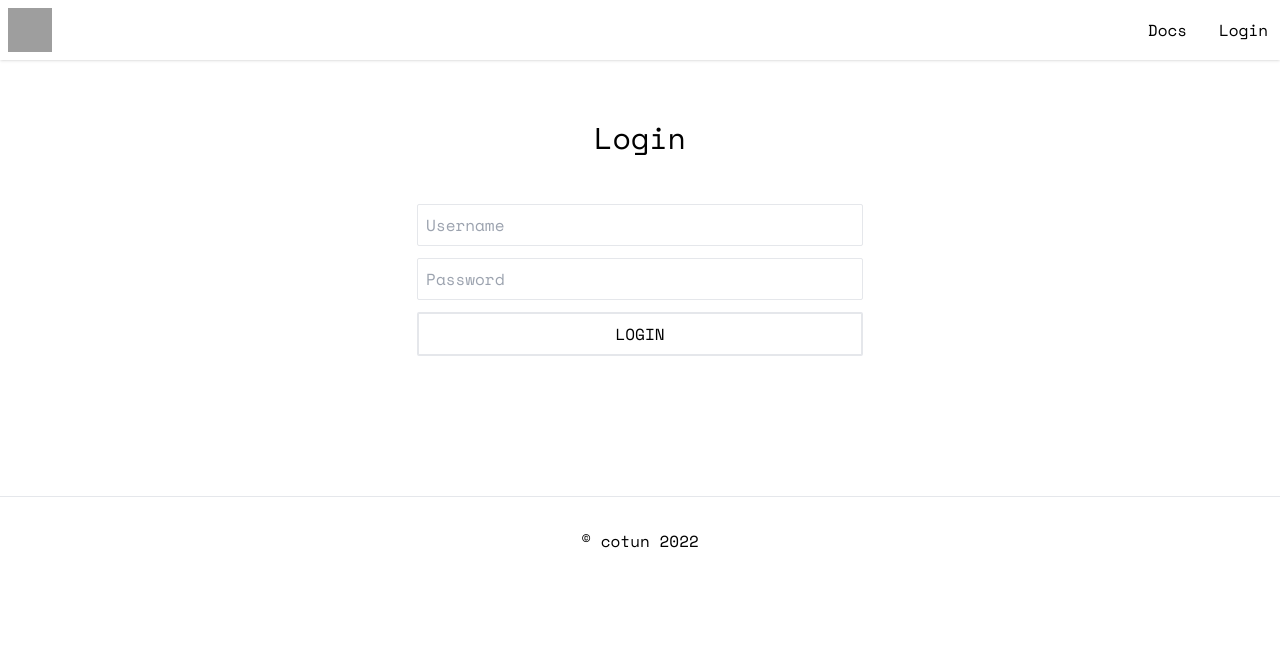
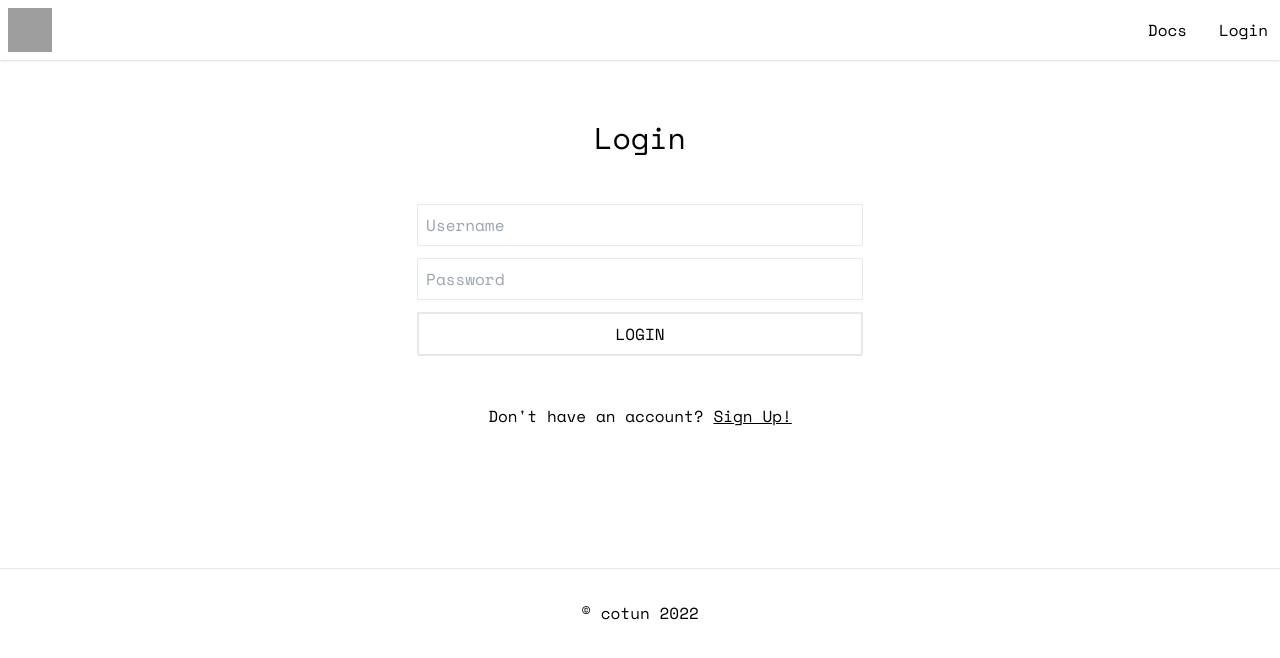
Before and after one commit to qxb3/cotun, a SvelteKit app in the folder packages/website/: page /login in a window 1280 px wide. Shown: the top 658 px of the page. Built offline with nearby package versions, Linux system fonts and the light colour scheme; grey boxes are pictures that could not be loaded.

Commit message:
[website] feat(login): added a link to register

```diff
--- a/packages/website/src/routes/login/+page.svelte
+++ b/packages/website/src/routes/login/+page.svelte
@@ -17,4 +17,11 @@
       <button class="button mt-3 w-full" type="submit">Login</button>
     </div>
   </form>
+
+  <div class="text-center mt-12">
+    <p>
+      Don't have an account?
+      <a class="underline" href="/register">Sign Up!</a>
+    </p>
+  </div>
 </div>
```
